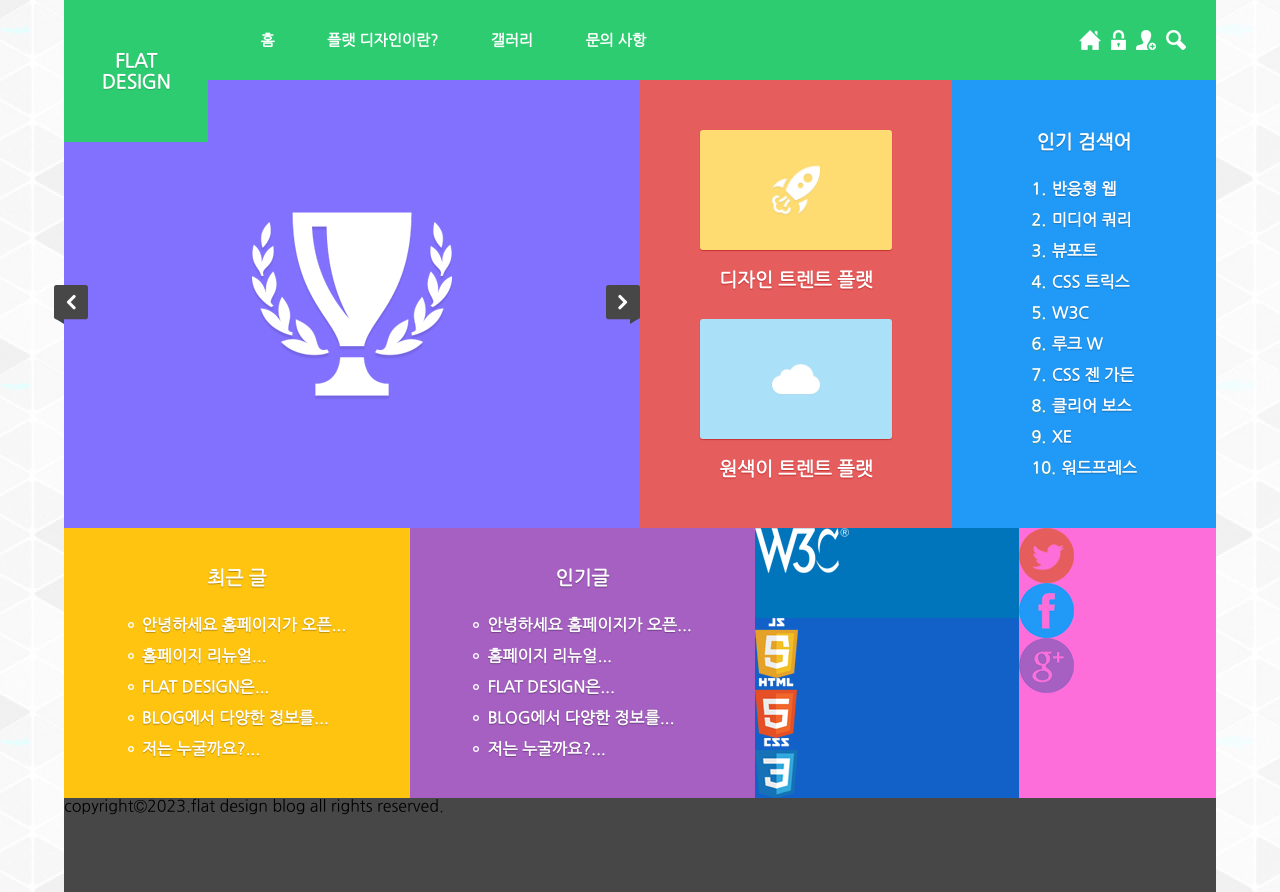
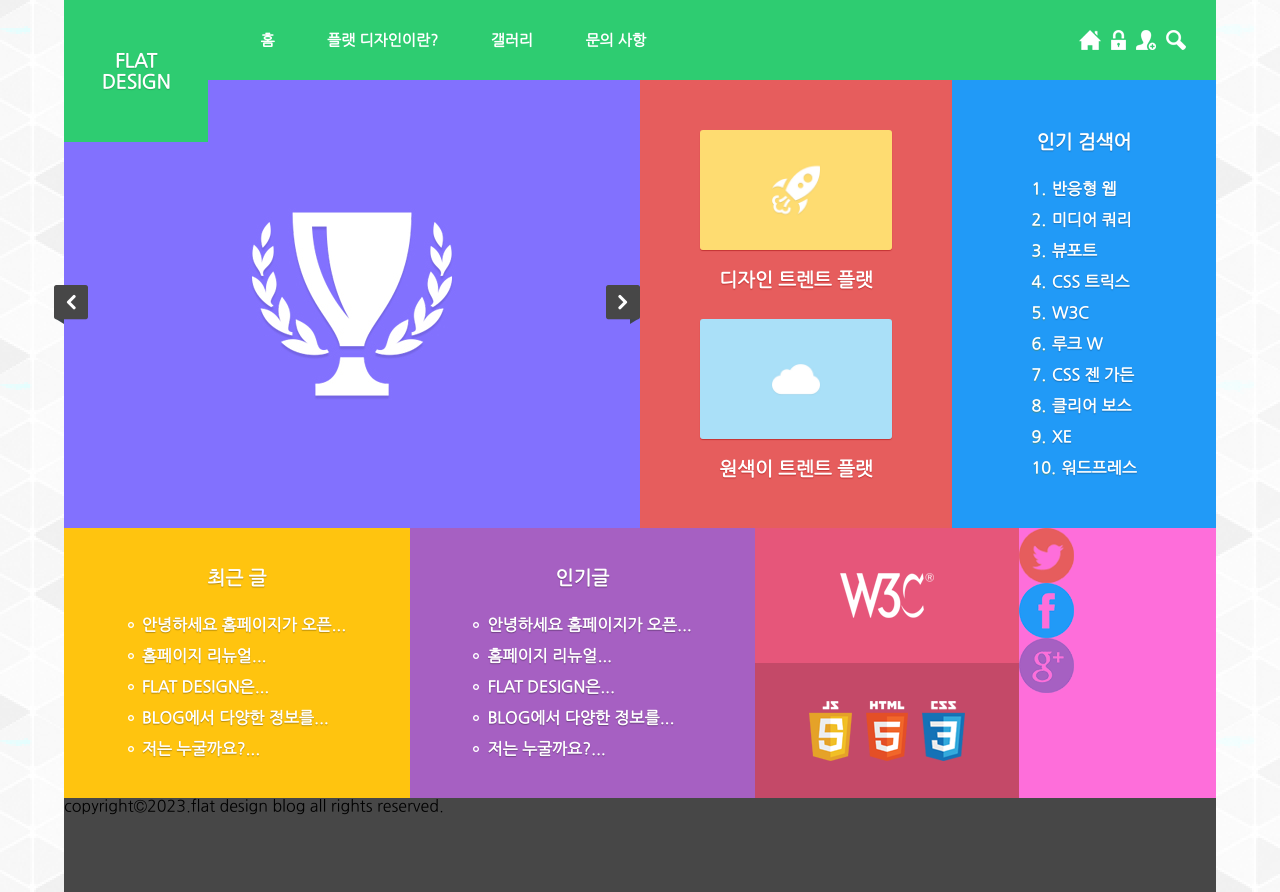
Before and after one commit to NewBean0312/dokdoWebSiteCode, a plain HTML site: page index.html in a window 1280 px wide. Drawn offline with Linux system fonts and the light colour scheme; files whose address does not match are found by name.

Commit message:
배너 영역 CSS 작업

```diff
--- a/CSS/index.css
+++ b/CSS/index.css
@@ -1,27 +1,3 @@
-.rankup_section {
-  order: 4;
-  width: 22.916666666666666666666666666667%;
-  background: #00d2a5;
-}
-.banner_section {
-  display: flex;
-  order: 7;
-  flex-flow: column nowrap;
-  width: 22.916666666666666666666666666667%;
-}
-
-.banner_section div {
-  flex: 1 1 0;
-}
-
-.banner_section div.banner_box_01 {
-  background: #0175bb;
-}
-
-.banner_section div.banner_box_02 {
-  background: #1261c9;
-}
-
 .social_section {
   order: 8;
   width: 17.083333333333333333333333333333%;
@@ -289,6 +265,33 @@ span.next_btn {
   border-radius: 5px;
 }
 
+/* 배너 영역 CSS */
+.banner_section {
+  order: 8;
+}
+
+.banner_box_01 {
+  background-color: #e6567a;
+}
+
+.banner_box_01 a {
+  display: flex;
+  padding: 30px 0;
+  padding: 1.875rem 0;
+  text-align: center;
+}
+
+.banner_box_02 {
+  background-color: #c44968;
+}
+
+.banner_list {
+  display: flex;
+  justify-content: space-between;
+  padding: 30px 12.5%;
+  padding: 1.875rem 12.5%; /* 40px ÷ 320px */
+}
+
 /* 태블릿용 CSS */
 @media all and (min-width: 768px) {
   #wrap {
@@ -393,6 +396,45 @@ span.next_btn {
     width: 40.104167%; /* 308px ÷ 768px */
     padding-left: 5.208333%;
     padding-right: 5.208333%; /* 40px ÷ 768px */
+  }
+
+  /* 배너 영역 CSS */
+  .banner_section {
+    display: flex;
+    order: 9;
+    flex-direction: column;
+    width: 28.645833%; /* 220px ÷ 768px */
+  }
+
+  .banner_section div {
+    flex: 1 1 0;
+  }
+
+  .banner_box_01 {
+    display: flex;
+    justify-content: center;
+    align-items: center;
+  }
+
+  .banner_box_01 a {
+    display: inline;
+    padding: 0;
+  }
+
+  .banner_box_02 {
+    display: flex;
+    justify-content: center;
+    align-items: center;
+  }
+
+  .banner_list {
+    padding: 0;
+    justify-content: flex-start;
+  }
+
+  .banner_list li:nth-child(2) {
+    margin: 0 14px;
+    margin: 0 0.875rem;
   }
 }
 
@@ -550,4 +592,10 @@ span.next_btn {
     padding: 0;
     border: 0;
   }
+
+  /* 배너 영역 CSS */
+  .banner_section {
+    order: 7;
+    width: 22.916667%; /* 220px ÷ 960px */
+  }
 }
```
